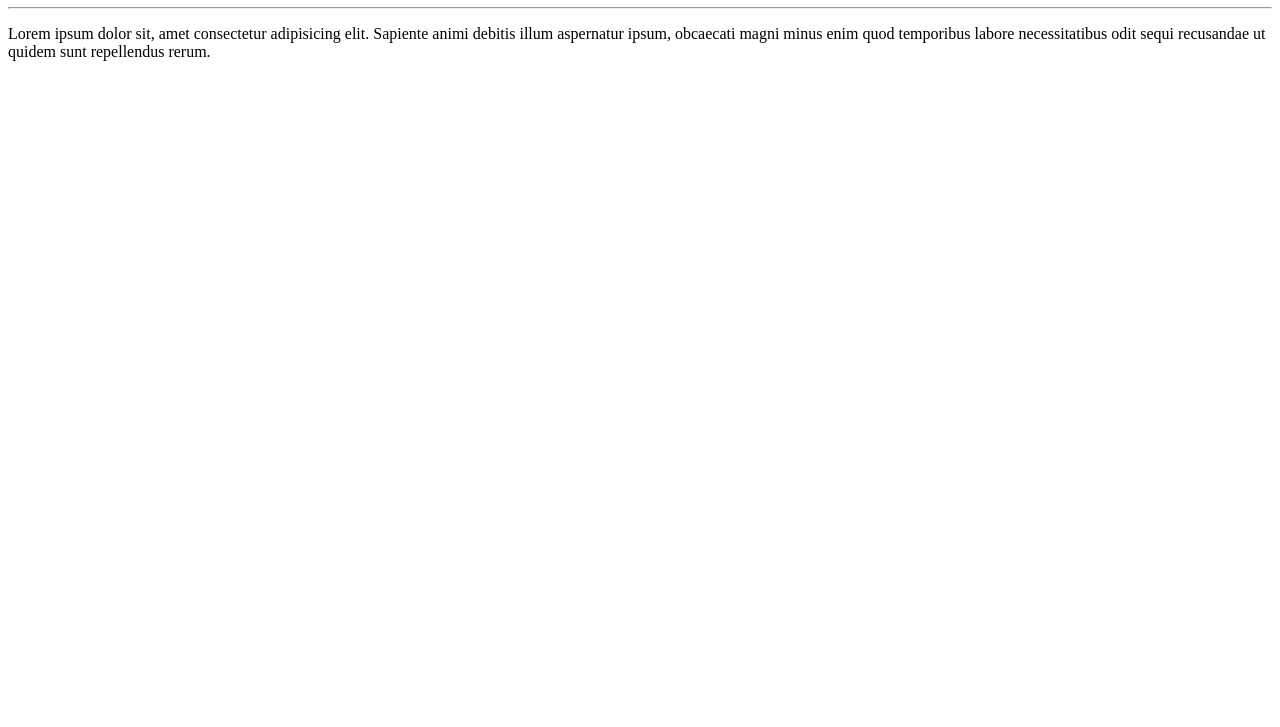
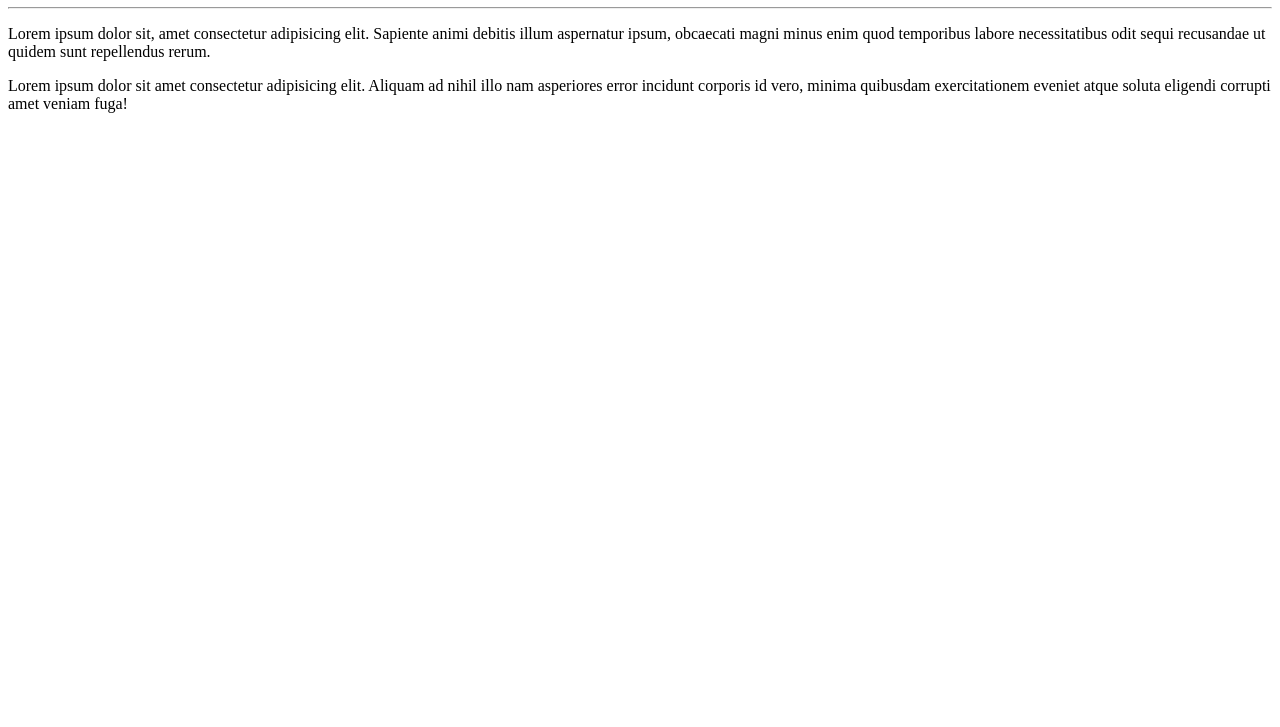
Before and after one commit to FelipeRodriguesPinheiro/Ola-Mundo, a plain HTML site: page site-exemplo/index.html in a window 1280 px wide. Shown: the part 73-800 px from the top of the page. Drawn offline with Linux system fonts and the light colour scheme.

Commit message:
Adicionei um parágrafo

```diff
--- a/site-exemplo/index.html
+++ b/site-exemplo/index.html
@@ -13,5 +13,8 @@
     <p>
         Lorem ipsum dolor sit, amet consectetur adipisicing elit. Sapiente animi debitis illum aspernatur ipsum, obcaecati magni minus enim quod temporibus labore necessitatibus odit sequi recusandae ut quidem sunt repellendus rerum.
     </p>
+    <p>
+        Lorem ipsum dolor sit amet consectetur adipisicing elit. Aliquam ad nihil illo nam asperiores error incidunt corporis id vero, minima quibusdam exercitationem eveniet atque soluta eligendi corrupti amet veniam fuga!
+    </p>
 </body>
 </html>
```
